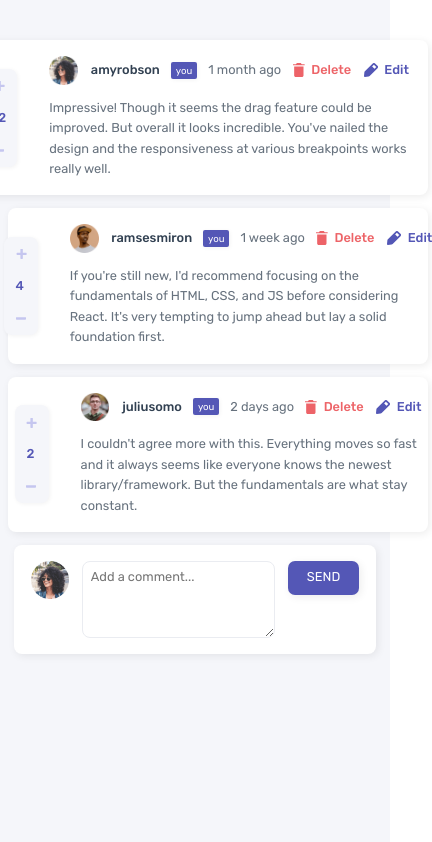
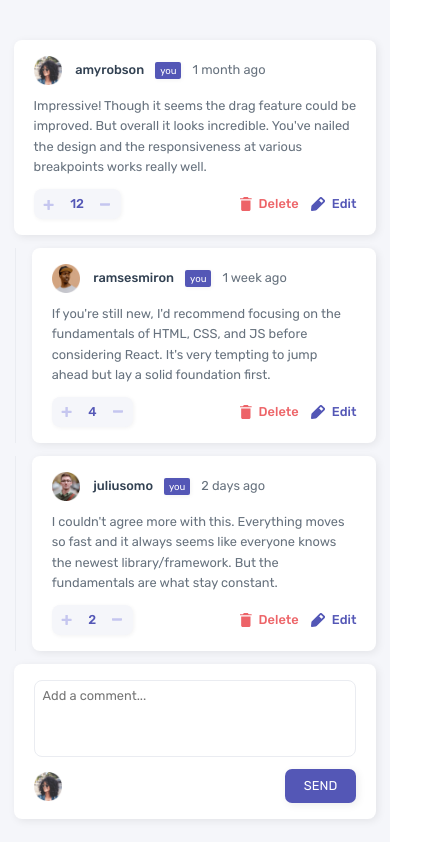
Before and after one commit to JaneMoroz/frontend-mentor-interactive-comments-section, a React (Create React App) app: page / in a window 390 px wide. Shown: the top 842 px of the page, 432 px wide, since content can reach past the window. Built offline with nearby package versions, Linux system fonts and the light colour scheme.

Commit message:
feat: add responsive design

```diff
--- a/src/components/Comment.tsx
+++ b/src/components/Comment.tsx
@@ -28,7 +28,6 @@ interface CommentProp {
 const Comment: React.FC<CommentProp> = ({ comment }) => {
   return (
     <CommentContainer reply={comment.isReply}>
-      <Flex>
       <CommentRating>
         <Button type="button" aria-label="plus">
           <img src={plusIcon} alt="plus" />
@@ -38,7 +37,6 @@ const Comment: React.FC<CommentProp> = ({ comment }) => {
           <img src={minusIcon} alt="minus" />
         </Button>
       </CommentRating>
-        <div>
       <CommentHeader>
         <Link href="#">
           <img src={comment.user.image.png} alt={comment.user.username} />
@@ -46,6 +44,7 @@ const Comment: React.FC<CommentProp> = ({ comment }) => {
         </Link>
         <CommentBadge>you</CommentBadge>
         <span>{comment.createdAt}</span>
+      </CommentHeader>
       <Flex buttonsContainer>
         <Button textWithIcon delete type="button">
           <img src={deleteIcon} alt="delete" />
@@ -56,10 +55,7 @@ const Comment: React.FC<CommentProp> = ({ comment }) => {
           <span>Edit</span>
         </Button>
       </Flex>
-          </CommentHeader>
       <p>{comment.content}</p>
-        </div>
-      </Flex>
     </CommentContainer>
   );
 };
--- a/src/components/CommentInput.tsx
+++ b/src/components/CommentInput.tsx
@@ -1,7 +1,7 @@
 import React from "react";
 
 // Styled Components
-import { Button, Flex } from "../styles/globalStyles";
+import { Button } from "../styles/globalStyles";
 import {
   CommentInputContainer,
   CommentInputForm,
@@ -13,9 +13,8 @@ import { testData } from "../assets/data/testData";
 const CommentInput = () => {
   return (
     <CommentInputContainer>
-      <Flex alignStart>
+      <CommentInputForm>
         <img src={testData[0].user.image.png} alt={testData[0].user.username} />
-        <CommentInputForm>
         <label htmlFor="comment">Your comment or reply</label>
         <textarea
           name="comment"
@@ -27,7 +26,6 @@ const CommentInput = () => {
           Send
         </Button>
       </CommentInputForm>
-      </Flex>
     </CommentInputContainer>
   );
 };
--- a/src/styles/commentInputStyles.ts
+++ b/src/styles/commentInputStyles.ts
@@ -11,15 +11,28 @@ export const CommentInputContainer = styled.div`
   img {
     height: 4.8rem;
     width: 4.8rem;
+
+    @media only screen and (max-width: 37.5em) {
+      height: 3.6rem;
+      width: 3.6rem;
+    }
   }
 `;
 
 export const CommentInputForm = styled.form`
   position: relative;
-  display: flex;
+  display: grid;
+  grid-template-columns: auto 1fr auto;
   align-items: flex-start;
+  justify-content: center;
   column-gap: 1.6rem;
-  flex: 1;
+  row-gap: 1.6rem;
+
+  @media only screen and (max-width: 37.5em) {
+    align-items: center;
+    grid-template-columns: 1fr auto;
+  }
+
   label {
     position: absolute;
     height: 0;
@@ -27,10 +40,15 @@ export const CommentInputForm = styled.form`
   }
 
   textarea {
-    flex: 1;
+    resize: none;
     border: 1px solid ${(props) => props.theme.greyLight};
     border-radius: 1rem;
     padding: 1rem;
     color: inherit;
+
+    @media only screen and (max-width: 37.5em) {
+      grid-row: 1;
+      grid-column: 1/-1;
+    }
   }
 `;
--- a/src/styles/commentStyles.ts
+++ b/src/styles/commentStyles.ts
@@ -6,16 +6,36 @@ type CommentContainerProps = {
 
 export const CommentContainer = styled.div<CommentContainerProps>`
   position: relative;
+  display: grid;
+  grid-template-columns: max-content repeat(2, 1fr);
+  row-gap: 1.4rem;
+  column-gap: 2.4rem;
+  width: 100%;
   background: ${(props) => props.theme.white};
   padding: 2rem 2.4rem;
   border-radius: 1rem;
-  width: 100%;
   box-shadow: 2px 2px 8px rgba(0, 0, 0, 0.075);
+
+  p {
+    grid-column: 2 / span 2;
+  }
+
+  @media only screen and (max-width: 37.5em) {
+    grid-template-columns: repeat(2, 1fr);
+
+    p {
+      grid-column: 1 / -1;
+    }
+  }
 
   ${(props) =>
     props.reply === true &&
     css`
       width: 90%;
+
+      @media only screen and (max-width: 37.5em) {
+        width: 95%;
+      }
 
       ::after {
         position: absolute;
@@ -31,14 +51,23 @@ export const CommentContainer = styled.div<CommentContainerProps>`
 `;
 
 export const CommentRating = styled.div`
+  grid-row: 1 / span 2;
   display: flex;
   flex-direction: column;
+  align-self: flex-start;
   row-gap: 1.6rem;
+  column-gap: 2rem;
   background: ${(props) => props.theme.greyVeryLight};
   padding: 1.4rem;
-  margin-right: 2.4rem;
   border-radius: 1rem;
   box-shadow: 1px 1px 4px rgba(0, 0, 0, 0.05);
+
+  @media only screen and (max-width: 37.5em) {
+    flex-direction: row;
+    justify-self: self-start;
+    grid-row: 3;
+    padding: 0.6rem 1.2rem;
+  }
 
   span {
     color: ${(props) => props.theme.blue};
@@ -50,7 +79,10 @@ export const CommentHeader = styled.div`
   display: flex;
   align-items: center;
   column-gap: 1.4rem;
-  margin-bottom: 1.6rem;
+
+  @media only screen and (max-width: 37.5em) {
+    grid-column: 1 / -1;
+  }
 
   span {
     white-space: nowrap;
--- a/src/styles/globalStyles.ts
+++ b/src/styles/globalStyles.ts
@@ -8,9 +8,7 @@ export const Container = styled.div`
 `;
 
 type FlexProps = {
-  spaceBetween?: boolean;
   alignEnd?: boolean;
-  alignStart?: boolean;
   column?: boolean;
   buttonsContainer?: boolean;
 };
@@ -23,19 +21,9 @@ export const Flex = styled.div<FlexProps>`
   row-gap: 1.6rem;
 
   ${(props) =>
-    props.spaceBetween === true &&
-    css`
-      justify-content: space-between;
-    `}
-  ${(props) =>
     props.alignEnd === true &&
     css`
       align-items: flex-end;
-    `}
-    ${(props) =>
-    props.alignStart === true &&
-    css`
-      align-items: flex-start;
     `}
   ${(props) =>
     props.column === true &&
@@ -47,6 +35,10 @@ export const Flex = styled.div<FlexProps>`
     css`
       flex: 1;
       justify-content: end;
+
+      @media only screen and (max-width: 37.5em) {
+        grid-row: 3;
+      }
     `}
 `;
 
@@ -57,20 +49,22 @@ type ButtonProps = {
 };
 
 export const Button = styled.button<ButtonProps>`
+  display: flex;
+  align-items: center;
+  justify-content: center;
+  column-gap: 0.8rem;
   ${(props) =>
     props.textWithIcon === true &&
     css`
       color: ${(props) => props.theme.blue};
       font-weight: 500;
-      display: flex;
-      column-gap: 0.8rem;
     `}
   ${(props) =>
     props.delete === true &&
     css`
       color: ${(props) => props.theme.red};
     `}
-    ${(props) =>
+  ${(props) =>
     props.primary === true &&
     css`
       background: ${(props) => props.theme.blue};
```
Lines whose indentation alone changed are shown as unchanged.
